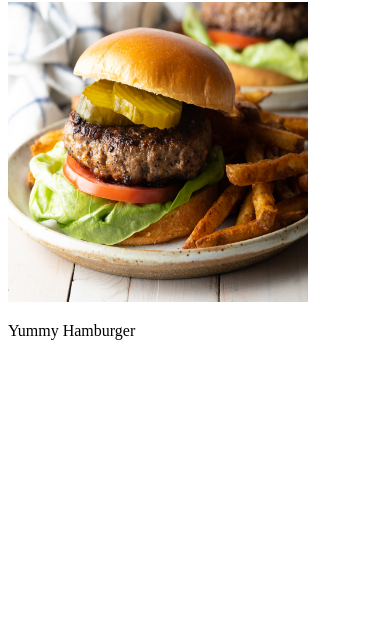
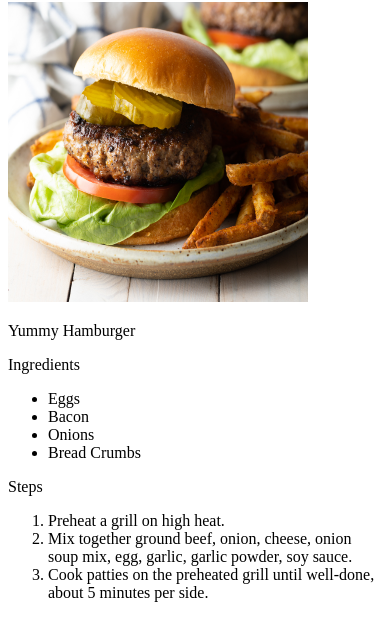
Before and after one commit to LucidKreaxions/odin-recipes, a plain HTML site: page recipes/hamburger.html in a window 390 px wide. Shown: the part 78-718 px from the top of the page. Drawn offline with Linux system fonts and the light colour scheme.

Commit message:
Made changes to the hamburger page

```diff
--- a/recipes/hamburger.html
+++ b/recipes/hamburger.html
@@ -1,16 +1,34 @@
 <!DOCTYPE html>
 <html lang="en">
+
 <head>
     <meta charset="UTF-8">
     <meta http-equiv="X-UA-Compatible" content="IE=edge">
     <meta name="viewport" content="width=device-width, initial-scale=1.0">
     <title>Hamburger</title>
 </head>
+
 <body>
     <h1>Hamburger</h1>
     <img src="..\images\hamburger.jpg" alt="Yummy Hamburger" style="width:300px;height:300px;">
     <p>Yummy Hamburger</p>
+    <p>Ingredients</p>
+    <ul>
+        <li>Eggs</li>
+        <li>Bacon</li>
+        <li>Onions</li>
+        <li>Bread Crumbs</li>
+    </ul>
+
+    <p>Steps</p>
+
+    <ol>
+        <li>Preheat a grill on high heat.</li>
+        <li>Mix together ground beef, onion, cheese, onion soup mix, egg, garlic, garlic powder, soy sauce.</li>
+        <li>Cook patties on the preheated grill until well-done, about 5 minutes per side.</li>
+    </ol>
 
 
 </body>
+
 </html>
```
Also changed, not shown: recipes/pizza.html (+3 -3 lines).
